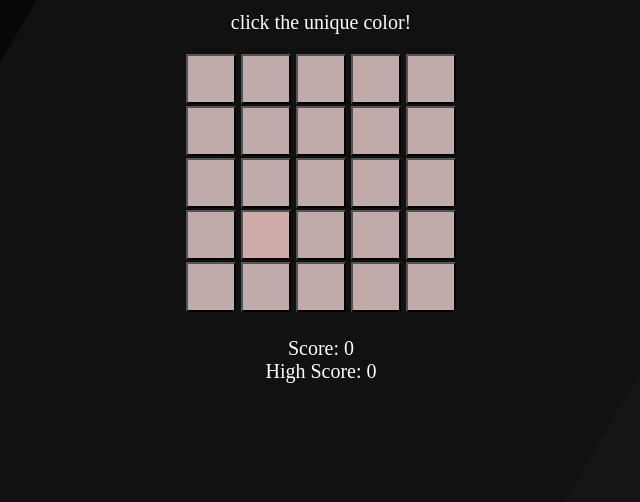
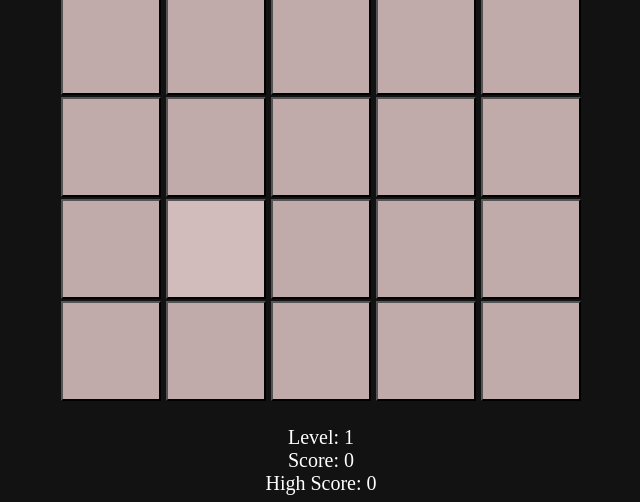
Before and after one commit to SebastianD101/Color-Game, a plain HTML site: page index.html in a window 1280 px wide. Shown: the part 298-800 px from the top of the page, without its empty margins (319-959 px from the left). Drawn offline with Linux system fonts and the light colour scheme.

Commit message:
added levels

```diff
--- a/app.js
+++ b/app.js
@@ -111,33 +111,53 @@ function myFunction(tileNum) {
     var r2 = r;
     var g2 = g;
     var b2 = b;
+
+    if (score < 3) {
+        level = 1;
+        difference = 17;
+    } else if (score < 6) {
+        level = 2;
+        difference = 14;
+    } else if (score < 9) {
+        level = 3;
+        difference = 10;
+    } else if (score < 12) {
+        level = 4;
+        difference = 7;
+    } else {
+        level = 5;
+        difference = 4;
+    }
+
     if (r > 200) {
-        r2 = r - 15;
+        r2 = r - difference;
     } else {
-        r2 = r + 15;
+        r2 = r + difference;
     }
 
     if (g > 200) {
-        g2 = g - 15;
+        g2 = g - difference;
     } else {
-        g2 = g + 15;
+        g2 = g + difference;
     }
 
     if (b > 200) {
-        b2 = b - 15;
+        b2 = b - difference;
     } else {
-        b2 = b + 15;
+        b2 = b + difference;
     }
 
     if (tileNum == randomArr[randomArr.length - 2]) {
         score = score + 1;
     } else {
+        level = 0;
         score = 0;
     }
 
     if (score > highScore) {
         highScore = score;
     }
+
     document.getElementById('id1').style.color = "rgb(" + r + ", " + g + "," + b + ")";
     document.getElementById('1').style.backgroundColor = "rgb(" + r + ", " + g + "," + b + ")";
     document.getElementById('2').style.backgroundColor = "rgb(" + r + ", " + g + "," + b + ")";
@@ -164,7 +184,8 @@ function myFunction(tileNum) {
     document.getElementById('23').style.backgroundColor = "rgb(" + r + ", " + g + "," + b + ")";
     document.getElementById('24').style.backgroundColor = "rgb(" + r + ", " + g + "," + b + ")";
     document.getElementById('25').style.backgroundColor = "rgb(" + r + ", " + g + "," + b + ")";
-    document.getElementById(random).style.backgroundColor = "rgb(" + r2 + ", " + g + "," + b + ")";
+    document.getElementById(random).style.backgroundColor = "rgb(" + r2 + ", " + g2 + "," + b2 + ")";
     document.getElementById('demo').innerHTML = score;
+    document.getElementById('level').innerHTML = level;
     document.getElementById('highScore').innerHTML = highScore;
 }
--- a/index.css
+++ b/index.css
@@ -1,11 +1,17 @@
+::-webkit-scrollbar {
+  display: none;
+}
+
 button {
-  width:50px;
-  height:50px;
+  width:100px;
+  height:100px;
 }
 body {
     font-size: 20px;
     color: white;
-    background: #3d3d44;
+    background: #121212;
+    -ms-overflow-style: none;  /* IE and Edge */
+    scrollbar-width: none;  /* Firefox */
 }
 
 html {
--- a/index.html
+++ b/index.html
@@ -13,7 +13,7 @@
 <div id="square"></div>
 <script src="app.js"></script>
 <body onload="myFunction()">
-    <br><br><br><br><br><br><br><br>
+    <br>
     <center><h1 id="id1">Sebastian's Color Game</h1></center>
 <div class="area">
     <center>
@@ -43,14 +43,12 @@
         <button id="23" onclick="tile23()"></button>
         <button id="24" onclick="tile24()"></button>
         <button id="25" onclick="tile25()"></button><br><br>
+        Level: <a id="level"></a><br>
         Score: <a id="demo"></a><br>
         High Score: <a id="highScore"></a>
     </center>
 </div>
 <script>
 </script>
-    <div class="bg"></div>
-    <div class="bg bg2"></div>
-    <div class="bg bg3"></div>
     <link href="https://maxcdn.bootstrapcdn.com/font-awesome/4.6.3/css/font-awesome.min.css" rel="stylesheet">
 </html>
```
